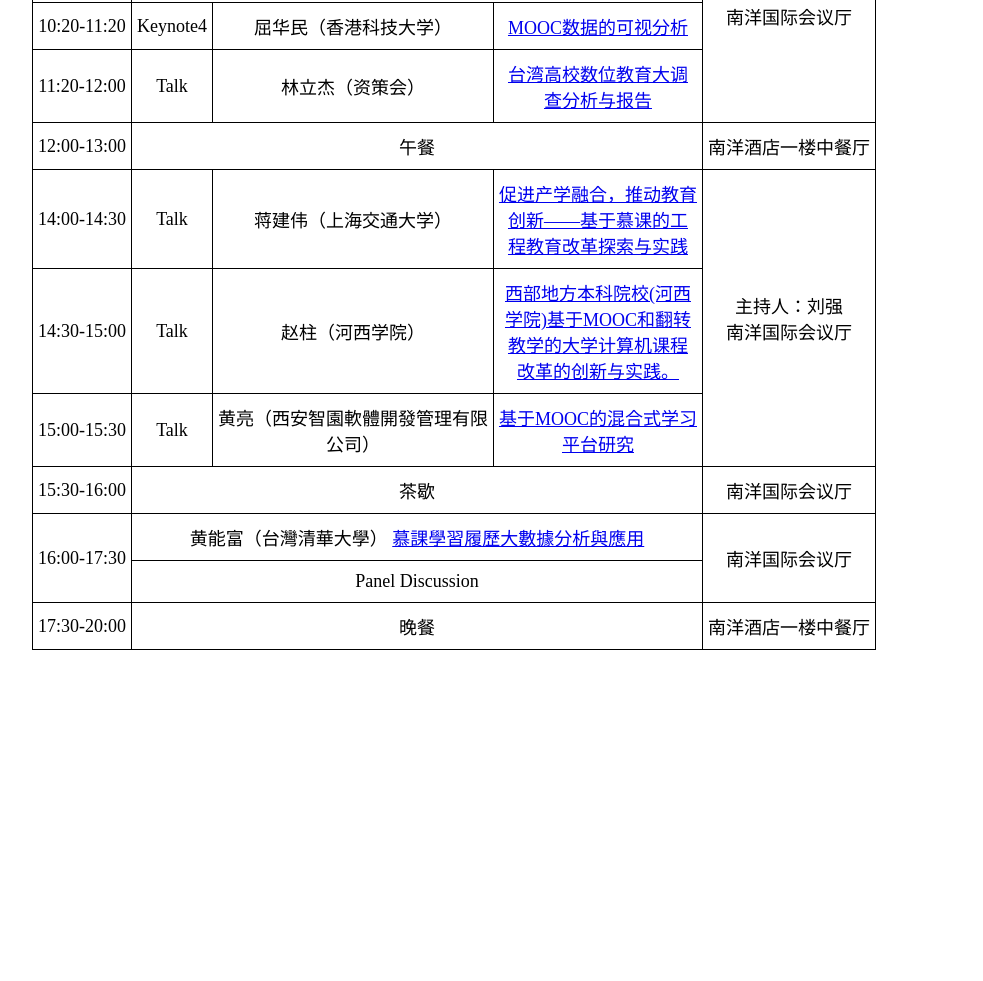
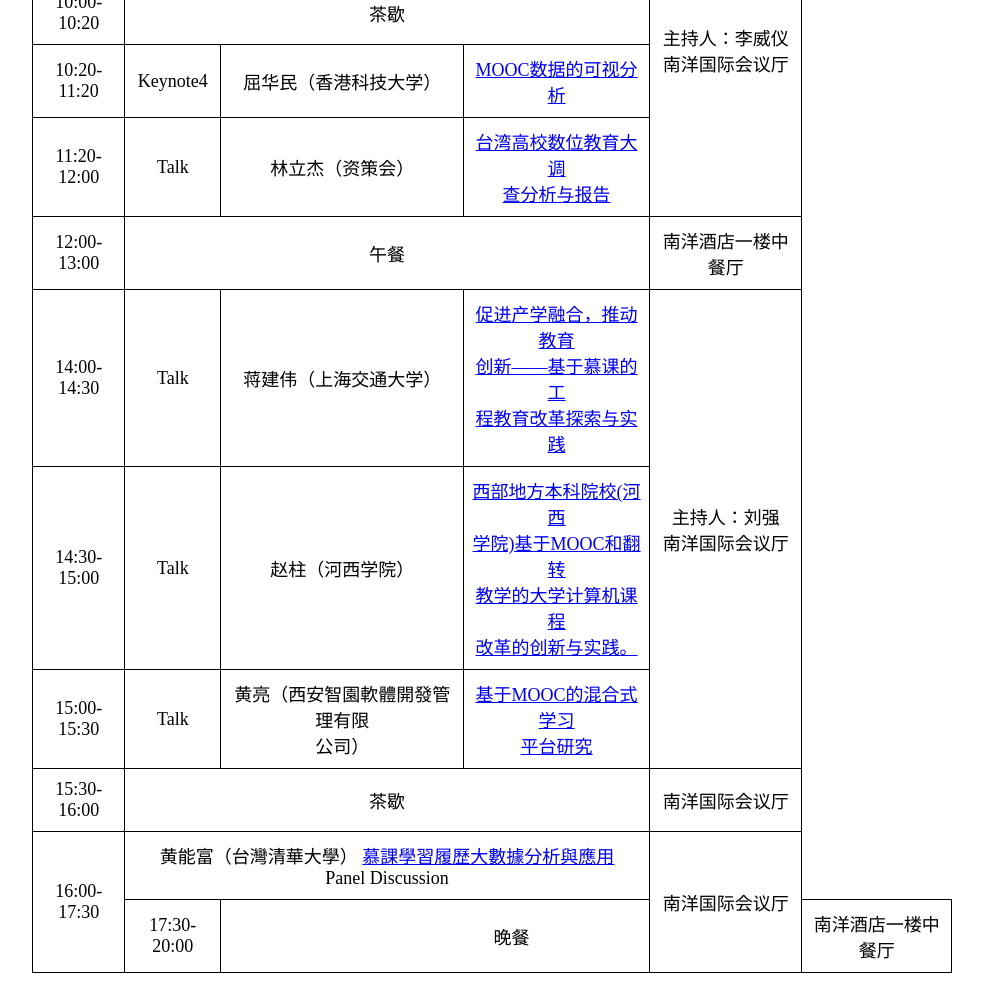
Before and after one commit to yinhang2/lessons, a plain HTML site: page index.html in a window 1280 px wide. Shown: the part 1830-2811 px from the top of the page, without its empty margins (148-1131 px from the left). Before the commit the page ends 2488 px from the top, so only its background shows below. Drawn offline with Linux system fonts and the light colour scheme.

Commit message:
Update index.html

```diff
--- a/index.html
+++ b/index.html
@@ -208,15 +208,13 @@ ol,ul,p,table,td,th{
     <td class="tg-s6z2" colspan="3">茶歇</td>
     <td class="tg-s6z2">南洋国际会议厅</td>
   </tr>
-  <tr>
-    <td class="tg-s6z2" rowspan="2">16:00-17:30</td>
-    <td class="tg-s6z2" colspan="3">黄能富（台灣清華大學）  <a href="https://raw.githubusercontent.com/yinhang2/lessons/master/%E5%AD%B8%E7%BF%92%E5%A4%A7%E6%95%B8%E6%93%9A%E5%88%86%E6%9E%90%E8%88%87%E6%87%89%E7%94%A8(%E8%A5%BF%E5%AE%89%E4%BA%A4%E5%A4%A7)%20_0723_2016.pdf">慕課學習履歷大數據分析與應用</a></td>
+  <td class="tg-s6z2" rowspan="2">16:00-17:30</td>
+    <td class="tg-s6z2" colspan="3">黄能富（台灣清華大學）  <a href="https://raw.githubusercontent.com/yinhang2/lessons/master/%E5%AD%B8%E7%BF%92%E5%A4%A7%E6%95%B8%E6%93%9A%E5%88%86%E6%9E%90%E8%88%87%E6%87%89%E7%94%A8(%E8%A5%BF%E5%AE%89%E4%BA%A4%E5%A4%A7)%20_0723_2016.pdf">慕課學習履歷大數據分析與應用</a><br>
+	Panel Discussion
+	</td>
     <td class="tg-s6z2" rowspan="2">南洋国际会议厅</td>
   </tr>
-    <tr>
 
-    <td class="tg-s6z2" colspan="3">Panel Discussion</td>
-  </tr>
   <tr>
     <td class="tg-s6z2">17:30-20:00</td>
     <td class="tg-s6z2" colspan="3">晚餐</td>
```
